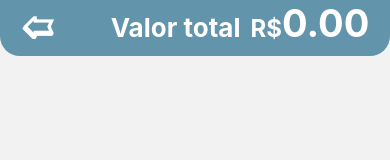
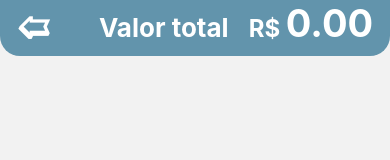
Before and after one commit to Lim4S2/LucraMais--App, a React Native app in the folder Client/: screen /Carrinho in a window 390 px wide. Shown: the top 160 px of the page. Built offline with nearby package versions, Linux system fonts and the light colour scheme.

Commit message:
Atualização final

```diff
--- a/Client/src/pages/cadastro/index.js
+++ b/Client/src/pages/cadastro/index.js
@@ -109,7 +109,7 @@ export default function Cadastro({ navigation }) {
                 <Text onPress={() => navigation.navigate("Suporte")} style={styles.plus}>Suporte?</Text>
             </Pressable>
 
-            <Image source={require("../../images/feirantes.png")} style={styles.img} resizeMode="contain" />
+            <Image source={require("../../images/imageCadOficial.png")} style={styles.img} resizeMode="contain" />
         </Pressable>
     );
 }
--- a/Client/src/pages/carrinho/index.js
+++ b/Client/src/pages/carrinho/index.js
@@ -57,11 +57,13 @@ export default function Carrinho({ navigation, route }) {
                 </TouchableOpacity>
                 <View style={styles.viewValorCompra}>
                     <Text style={{ ...styles.text, fontSize: 26, paddingTop: 8 }}>Valor total</Text>
-                    <Text style={{ ...styles.text, fontWeight: "bold" }}>R$
-                        <Text style={{ ...styles.text, fontSize: 38, fontWeight: "bold" }}>
-                            {carrinho.reduce((total, item) => total + item.price * item.quantidade, 0).toFixed(2)}
-                        </Text>
-                    </Text>
+                    <View style={{
+                        flexDirection: 'row',
+                        alignItems: 'baseline'
+                    }}>
+                        <Text style={{ ...styles.text, fontWeight: "bold" }}>R$ </Text>
+                        <Text style={{ ...styles.text, fontSize: 38, fontWeight: "bold" }}>{carrinho.reduce((total, item) => total + item.price * item.quantidade, 0).toFixed(2)}</Text>
+                    </View>
                 </View>
             </View>
 
--- a/Client/src/pages/carrinho/style.js
+++ b/Client/src/pages/carrinho/style.js
@@ -13,7 +13,7 @@ const styles = StyleSheet.create({
     viewValorCompra: {
         flexDirection: "row",
         alignItems: "center",
-        gap: 10
+        gap: 20
     },
     viewCompra: {
         height: "25%",
--- a/Client/src/pages/fechamento/index.js
+++ b/Client/src/pages/fechamento/index.js
@@ -111,7 +111,7 @@ export default function Fechamento({ navigation }) {
 
             <View style={styles.viewDetalhamento}>
                 <Text style={styles.textDetalhe}>Qnt. de vendas</Text>
-                <Text style={{ ...styles.textDetalhe, color: "#3884db" }}>Não sei{fechamento.totalSales}</Text>
+                <Text style={{ ...styles.textDetalhe, color: "#3884db" }}>{fechamento.totalSales}</Text>
             </View>
 
             <View style={{...styles.viewDetalhamento, marginBottom: 0}}>
@@ -145,7 +145,7 @@ export default function Fechamento({ navigation }) {
 
             <View style={{...styles.viewDetalhamento, marginBottom: 0}}>
                 <Text style={styles.textDetalhe}>Média de produtos vendidos</Text>
-                <Text style={{ ...styles.textDetalhe, color: "#6294ac" }}>Sei lá{fechamento.totalSales}</Text>
+                <Text style={{ ...styles.textDetalhe, color: "#6294ac" }}>{fechamento.totalSales}</Text>
             </View>
 
             <Text style={{ ...styles.text, fontSize: 24,  marginTop: "15%", marginBottom: "8%", color: "#04414b" }}>Formas de Pagamento</Text>
--- a/Client/src/pages/home/index.tsx
+++ b/Client/src/pages/home/index.tsx
@@ -272,7 +272,7 @@ export default function Home({navigation, props}) {
         <View style={{backgroundColor: "white"}}>
             <StatusBar backgroundColor={"#6294ac"} barStyle={"light-content"}/>
 
-            <TouchableWithoutFeedback onPress={() => navigation.navigate("Fechamento")}>
+            <TouchableWithoutFeedback onPress={() => navigation.navigate("Conta")}>
                 <View style={styles.container}>
                     <Text style={styles.text}>Nome do comércio</Text>
                 </View>
@@ -736,9 +736,9 @@ export default function Home({navigation, props}) {
                     </View>
 
                     {/* Botão para gerar os dados, no caso não vai precisar*/}
-                    <TouchableOpacity onPress={generateData}>
+                    {/*<TouchableOpacity onPress={generateData}>
                         <Text>Gerar número</Text>
-                    </TouchableOpacity>
+                    </TouchableOpacity>*/}
                     {data.map((item, index) => {
                         return <RenderItem item={item} index={index} key={index} />
                     })}
```
Also changed, not shown: Client/src/images/imageCadOficial.png (added).
